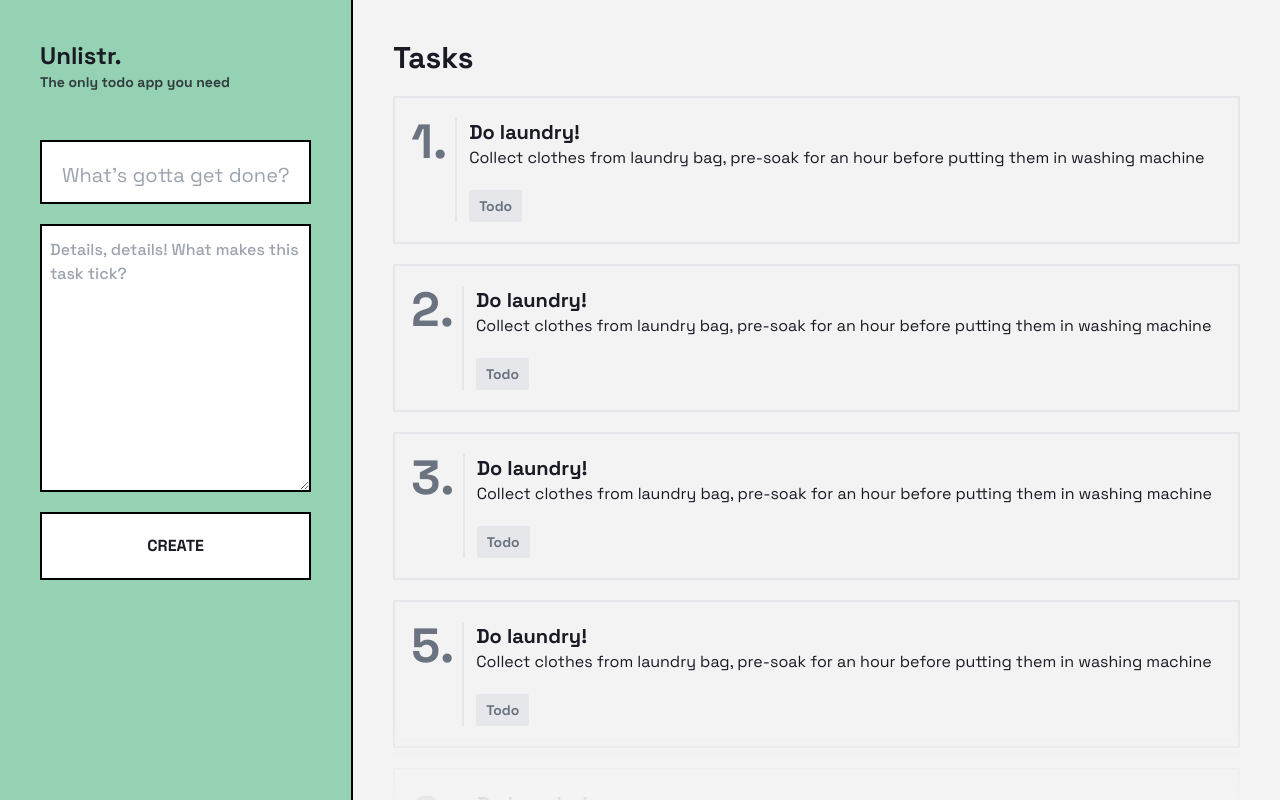
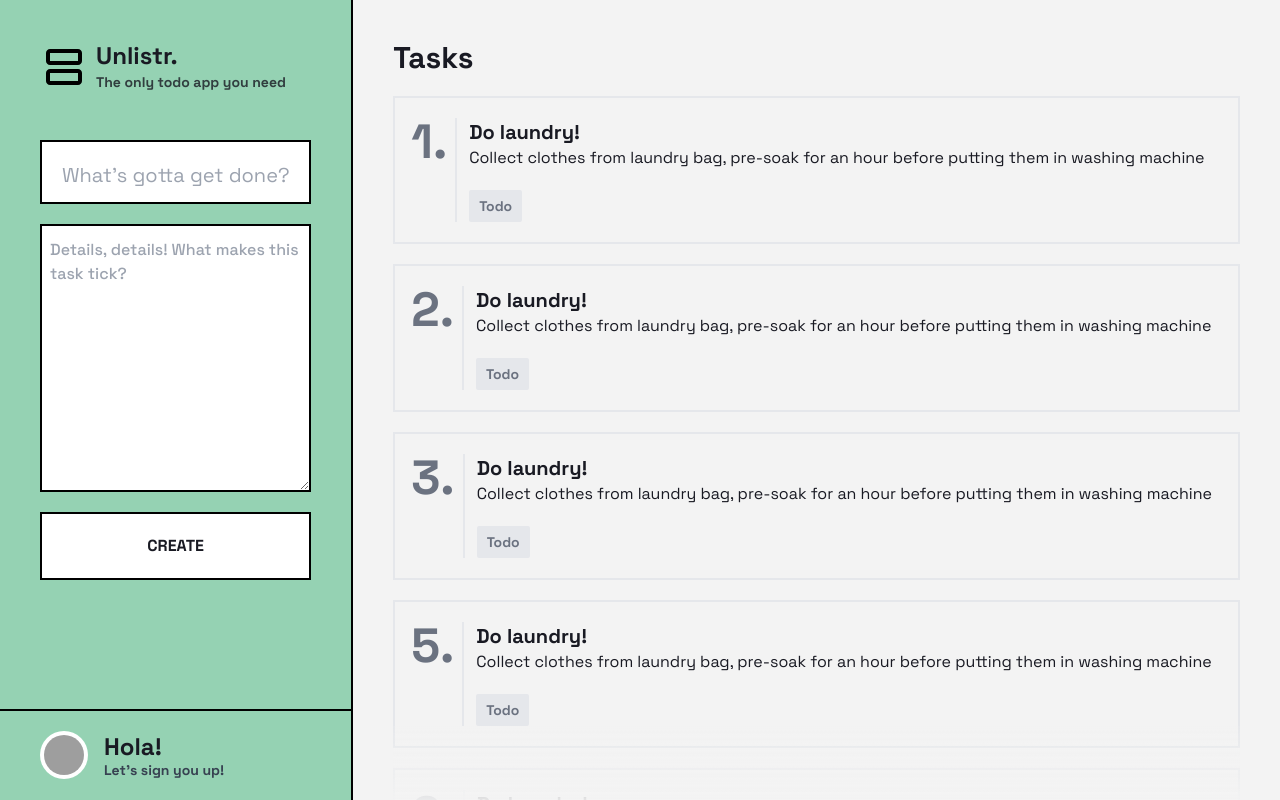
Before and after one commit to iSanjayAchar/unlistr, a React (Create React App) app in the folder client/: page / in a window 1280 px wide. Built offline with nearby package versions, Linux system fonts and the light colour scheme; grey boxes are pictures that could not be loaded.

Commit message:
a bit work on sidebar

```diff
--- a/client/src/app.jsx
+++ b/client/src/app.jsx
@@ -1,39 +1,12 @@
 import React from "react";
 import TaskContainer from "./components/TaskContainer";
+import Sidebar from "./components/Sidebar";
 // import Empty from "./components/Empty";
 
 function Unlistr() {
     return (
         <main className="flex h-screen">
-            <div className="border-r-2 border-black bg-[#95D2B3]">
-                <div className="m-auto p-10 rounded-[20px]">
-                    <h1 className="text-left font-bold text-2xl mb-12">
-                        Unlistr.
-                        <small className="block text-sm opacity-80">
-                            The only todo app you need
-                        </small>
-                    </h1>
-                    <div className="flex flex-col justify-center gap-5">
-                        <div className="flex justify-center gap-5">
-                            <input
-                                type="text"
-                                className="border-2 border-black rounded-none text-3xl placeholder:text-xl px-5 py-3 focus:border-transparent !outline-none active:border-2 active:border-black focus:border-2 focus:border-black focus:shadow-[5px_5px_0px_0px_#000] transition ease-in w-full"
-                                placeholder="What's gotta get done?"
-                            />
-                        </div>
-                        <textarea
-                            placeholder="Details, details! What makes this task tick?"
-                            rows={10}
-                            data-enable-grammarly="false"
-                            className="border-2 border-black rounded-none px-2 py-3 font-medium !outline-none active:border-2 active:border-black focus:border-2 focus:border-black focus:shadow-[5px_5px_0px_0px_#000] transition ease-in w-full"
-                        />
-
-                        <button className="bg-white border-2 border-black px-5 py-5 font-bold hover:shadow-[5px_5px_0px_0px_#000] transition ease-in">
-                            CREATE
-                        </button>
-                    </div>
-                </div>
-            </div>
+            <Sidebar />
             <div className="h-screen overflow-hidden w-full bg-[#F3F3F3]">
                 {/* <Empty /> */}
                 <TaskContainer />
--- /dev/null
+++ b/client/src/components/Sidebar.jsx
@@ -0,0 +1,49 @@
+import React from "react";
+
+function Sidebar() {
+    return (
+        <div className="border-r-2 border-black bg-[#95D2B3]">
+            <div className="flex flex-col h-full">
+                <div className="p-10 rounded-[20px]">
+                    <div className="flex gap-2 items-start">
+                        <img src="/assets/icon.svg" alt="Unlistr" className="w-[48px] h-[48px] mt-[3px]" />
+                        <h1 className="text-left font-bold text-2xl mb-12">
+                            Unlistr.
+                            <small className="block text-sm opacity-80">
+                                The only todo app you need
+                            </small>
+                        </h1>
+                    </div>
+                    <div className="flex flex-col justify-center gap-5">
+                        <div className="flex justify-center gap-5">
+                            <input
+                                type="text"
+                                className="border-2 border-black rounded-none text-3xl placeholder:text-xl px-5 py-3 focus:border-transparent !outline-none active:border-2 active:border-black focus:border-2 focus:border-black focus:shadow-[5px_5px_0px_0px_#000] transition ease-in w-full"
+                                placeholder="What's gotta get done?"
+                            />
+                        </div>
+                        <textarea
+                            placeholder="Details, details! What makes this task tick?"
+                            rows={10}
+                            data-enable-grammarly="false"
+                            className="border-2 border-black rounded-none px-2 py-3 font-medium !outline-none active:border-2 active:border-black focus:border-2 focus:border-black focus:shadow-[5px_5px_0px_0px_#000] transition ease-in w-full"
+                        />
+
+                        <button className="bg-white border-2 border-black px-5 py-5 font-bold hover:shadow-[5px_5px_0px_0px_#000] transition ease-in">
+                            CREATE
+                        </button>
+                    </div>
+                </div>
+                <div className="mt-auto py-5 p-10 flex cursor-pointer gap-4 border-t-2 border-black">
+                    <img src="https://api.dicebear.com/8.x/big-smile/svg?seed=Molly" alt="Profile" className="w-[48px] h-[48px] bg-white rounded-[50%] p-1" />
+                    <h1 className="text-2xl font-bold">
+                        Hola!
+                        <small className="block text-sm -mt-[3px] text-gray-700">Let's sign you up!</small>
+                    </h1>
+                </div>
+            </div>
+        </div>
+    )
+}
+
+export default Sidebar;
```
Also changed, not shown: client/public/assets/icon.svg (added).
